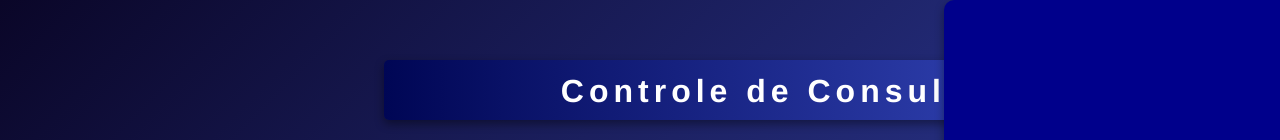
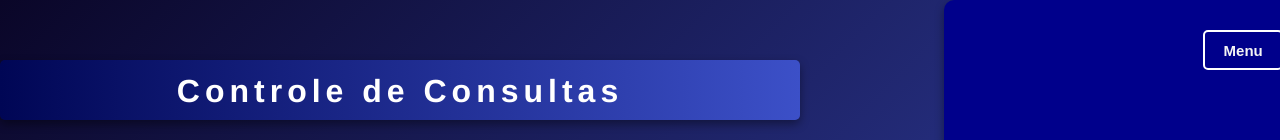
Before and after one commit to NatanSantana/odontostar-frontend, a Vue app: page /gerenciamento in a window 1280 px wide. Shown: the top 140 px of the page. Built offline with nearby package versions, Linux system fonts and the light colour scheme; no server answers; sample sign-in values are in the browser's storage.

Commit message:
conserto de input para date

```diff
--- a/src/components/CadastroUser.vue
+++ b/src/components/CadastroUser.vue
@@ -1,5 +1,12 @@
 <template>
     <h1 id="TituloCadastro">CADASTRO</h1>
+
+    <div class="botoes">
+
+  <button @click="$router.push('/')" id="menu" >Menu</button>
+
+
+</div>
 
     <div class="form">
       <form class="inputs" @submit.prevent="verificar">
@@ -13,7 +20,7 @@
 
 
 
-        <input v-model="dataNascimento" type="text" id="DATA DE NASCIMENTO" name="data-de-nascimento" placeholder="data de nascimento">
+        <input v-model="dataNascimento" type="date" min="1926/01/01" id="DATA DE NASCIMENTO" name="data-de-nascimento" placeholder="data de nascimento">
 
 
         <input v-model="telefone" type="text" id="TELEFONE" placeholder="telefone">
@@ -262,6 +269,7 @@ import { jwtDecode } from 'jwt-decode';
 import { useRouter } from 'vue-router'
 
 
+
 export default {
   name: 'CadastroUser',
   setup() {
--- a/src/components/GerenciamentoConsultas.vue
+++ b/src/components/GerenciamentoConsultas.vue
@@ -1,5 +1,12 @@
 <template>
 <h1 id="titulo">Controle de Consultas</h1>
+
+<div class="botoes">
+
+  <button @click="$router.push('/')" id="menu" >Menu</button>
+
+
+</div>
 
     <div class="ConsultasMarcadas">
       <span v-if="existeConsultas" style="color: whitesmoke; text-shadow: 2px 2px 4px rgba(0, 0, 0, 0.2); font-weight: bold; ">Não há consultas</span>
@@ -313,6 +320,7 @@ const mensagemAoEnviar = ref('')
 const existeConsultas = ref(false)
 const paginaAtual = ref(1);
 const itensPorPagina = 5;
+const token = localStorage.getItem('token')
 
 const consultasPaginadas = computed(() => {
   const inicio = (paginaAtual.value - 1) * itensPorPagina;
@@ -325,7 +333,9 @@ const totalPaginas = computed(() => {
 });
 
 async function consultas() {
-  const response = await fetch('https://odontostar-backend.onrender.com/api/buscar-consultaspendentes')
+  const response = await fetch('https://odontostar-backend.onrender.com/api/buscar-consultaspendentes', {
+    headers: {'Authorization': `Bearer ${token}`}
+  })
   const data = await response.json();
   if (data.error === "Não há consultas") {
     existeConsultas.value = true;
@@ -338,7 +348,10 @@ async function enviar() {
   if (operacaoEscolhida.value === "Marcar como Realizada") {
     const response = await fetch('https://odontostar-backend.onrender.com/api/marcar-realizada', {
       method: 'POST',
-      headers: {'Content-Type': 'application/json'},
+      headers: {
+        'Content-Type': 'application/json',
+        'Authorization': `Bearer ${token}`
+      },
       body: JSON.stringify({
         cpfPaciente: cpfPaciente.value,
         diaConsulta: diaConsulta.value,
--- a/src/components/LancarDatas.vue
+++ b/src/components/LancarDatas.vue
@@ -1,5 +1,12 @@
 <template>
     <h1 id="titulo">Lançar Datas</h1>
+
+    <div class="botoes">
+
+  <button @click="$router.push('/')" id="menu" >Menu</button>
+
+
+</div>
 
     <div class="container">
         <form @submit.prevent="enviar()">
@@ -42,10 +49,6 @@
     color: rgb(0, 6, 85);
 }
 
-#titulo {
-    margin-left: 30%;
-}
-
 .container form {
     display: flex;
     flex-direction: column;
@@ -81,8 +84,9 @@
     background-color: black;
     margin-left: 30%;
     margin-top: 3%;
-    background: linear-gradient(150deg, rgb(0, 6, 85), rgba(0, 0, 0, 0.466));
+    background: linear-gradient(150deg, rgb(2, 14, 180), rgba(0, 0, 0, 0.466));
     box-shadow: 4px 10px 10px rgba(0, 0, 0, 0.6);
+    border-radius: 5px;
     display: flex;
     align-items: center;
     justify-content: center;
--- a/src/components/LoginUser.vue
+++ b/src/components/LoginUser.vue
@@ -1,5 +1,12 @@
 <template>
     <h1 id="TituloLogin">LOGIN</h1>
+
+    <div class="botoes">
+
+  <button @click="$router.push('/')" id="menu" >Menu</button>
+
+
+</div>
 
 
     <form class="login"  @submit.prevent="login">
@@ -178,8 +185,10 @@ async function login() {
 
   if (decoded.role !== 'admin') {
     router.push('/agendamento')
-  } else if (decoded.role === 'admin') {
+  } if (decoded.role === 'admin') {
     router.push('/gerenciamento')
+  } if (decoded.role === 'Dentista') {
+    router.push('/lancar-datas')
   }
 
 }
--- a/src/components/PaginaAgendamento.vue
+++ b/src/components/PaginaAgendamento.vue
@@ -1,5 +1,12 @@
 <template>
     <h1 id="titulo">Agende sua Consulta Odontológica</h1>
+
+    <div class="botoes">
+
+  <button @click="$router.push('/')" id="menu" >Menu</button>
+
+
+</div>
 
 
     <div class="DetalhesPaciente">
```
